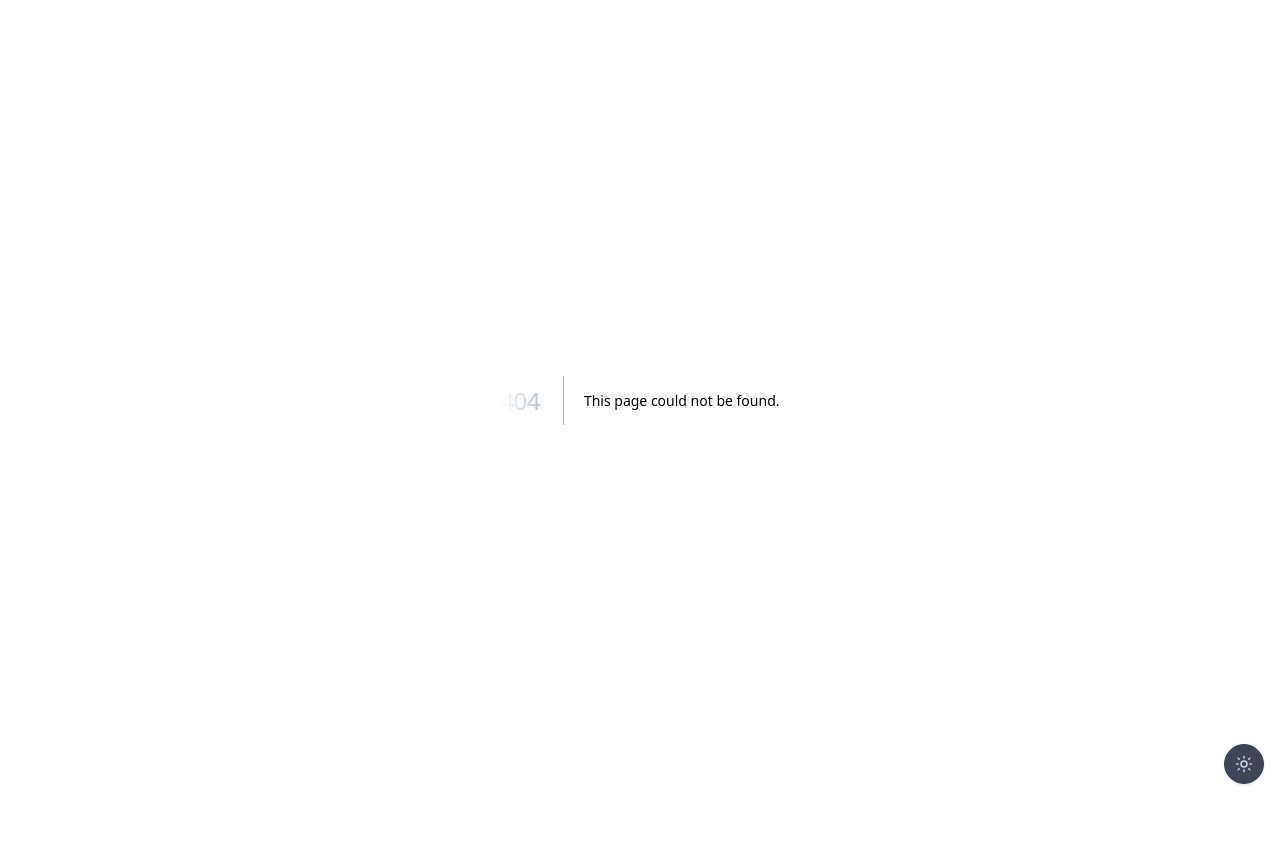
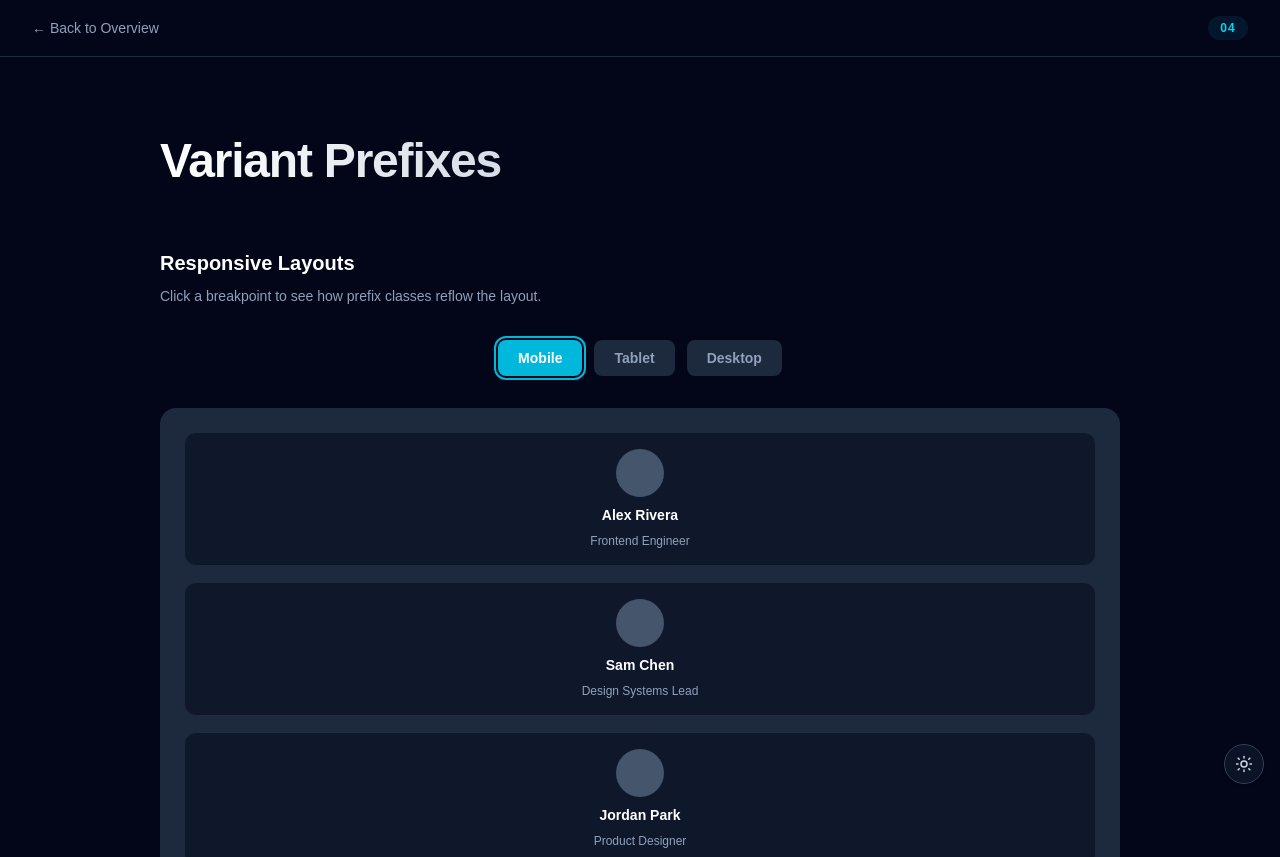
Before and after one commit to NLeebs/tailwind-perfect-copilot, a Next.js app: page /variant-prefixes in a window 1280 px wide. Before the commit this address had no page. Shown: the top 857 px of the page. Before the commit the page ends 800 px from the top, so only its background shows below. Built offline with nearby package versions, Linux system fonts and the light colour scheme.

Commit message:
fix: Variant prefix switch and render issue with dark mode

```diff
--- a/src/app/layout.tsx
+++ b/src/app/layout.tsx
@@ -1,6 +1,5 @@
 import type { Metadata } from "next";
 import { Geist, Geist_Mono } from "next/font/google";
-import Script from "next/script";
 import "./globals.css";
 import ThemeToggle from "@/components/ThemeToggle";
 
@@ -30,10 +29,10 @@ export default function RootLayout({
       className={`${geistSans.variable} ${geistMono.variable} h-full antialiased dark`}
       suppressHydrationWarning
     >
+      <head>
+        <script dangerouslySetInnerHTML={{ __html: `(function(){var t=localStorage.getItem('theme');if(t==='light'){document.documentElement.classList.remove('dark')}else{document.documentElement.classList.add('dark')}})()` }} />
+      </head>
       <body className="min-h-full flex flex-col">
-        <Script id="theme-init" strategy="beforeInteractive">
-          {`(function(){var t=localStorage.getItem('theme');if(t==='light'){document.documentElement.classList.remove('dark')}else{document.documentElement.classList.add('dark')}})()`}
-        </Script>
         <ThemeToggle />
         {children}
       </body>
--- a/src/app/page.tsx
+++ b/src/app/page.tsx
@@ -21,9 +21,9 @@ const slides = [
   },
   {
     number: "04",
-    title: "Responsiveness & Dark Mode",
+    title: "Variant Prefixes",
     tagline: "Breakpoints and dark mode built right into your class names.",
-    href: "/responsiveness-dark-mode",
+    href: "/variant-prefixes",
   },
   {
     number: "05",
--- a/src/app/responsiveness-dark-mode/page.tsx
+++ b/src/app/variant-prefixes/page.tsx
@@ -12,7 +12,7 @@ const STACKED_CLASSES = "dark:md:hover:bg-sky-600 dark:md:hover:text-white";
 
 export default function ResponsivenessDarkMode() {
   return (
-    <SlideLayout number="04" title="Responsiveness & Dark Mode">
+    <SlideLayout number="04" title="Variant Prefixes">
       {/* Section 1 — Responsive Layouts */}
       <section>
         <h2 className="text-xl font-semibold text-slate-900 dark:text-white 3xl:text-3xl">
@@ -32,7 +32,7 @@ export default function ResponsivenessDarkMode() {
       {/* Section 2 — Dark Mode with dark: */}
       <section>
         <h2 className="text-xl font-semibold text-slate-900 dark:text-white 3xl:text-3xl">
-          Dark Mode with dark:
+          Dark Mode
         </h2>
         <p className="mt-2 text-sm leading-relaxed text-slate-600 dark:text-slate-400 3xl:text-xl 3xl:mt-4">
           Toggle dark mode — every utility shifts in one class prefix.
--- a/src/components/ThemeToggle.tsx
+++ b/src/components/ThemeToggle.tsx
@@ -1,6 +1,6 @@
 "use client";
 
-import { useSyncExternalStore } from "react";
+import { useSyncExternalStore, useEffect, useState } from "react";
 import SunIcon from "@/components/icons/SunIcon";
 import MoonIcon from "@/components/icons/MoonIcon";
 
@@ -14,14 +14,13 @@ function subscribe(callback: () => void) {
 }
 
 const getSnapshot = () => document.documentElement.classList.contains("dark");
-const getServerSnapshot = () => true;
+const getServerSnapshot = () => false;
 
 export default function ThemeToggle() {
-  const isDark = useSyncExternalStore(
-    subscribe,
-    getSnapshot,
-    getServerSnapshot,
-  );
+  const [mounted, setMounted] = useState(false);
+  const isDark = useSyncExternalStore(subscribe, getSnapshot, getServerSnapshot);
+
+  useEffect(() => setMounted(true), []);
 
   const toggle = () => {
     const next = !isDark;
@@ -36,7 +35,7 @@ export default function ThemeToggle() {
       suppressHydrationWarning
       className="fixed bottom-4 right-4 z-50 flex items-center justify-center w-10 h-10 rounded-full border border-slate-200 bg-white/80 text-slate-700 shadow-sm backdrop-blur-sm transition-all duration-200 hover:border-slate-300 hover:shadow-md dark:border-slate-700 dark:bg-slate-900/80 dark:text-slate-300 dark:hover:border-slate-600"
     >
-      {isDark ? <SunIcon /> : <MoonIcon />}
+      {mounted && (isDark ? <SunIcon /> : <MoonIcon />)}
     </button>
   );
 }
```
Also changed, not shown: 2 other files (tests, documents, lock files or other folders).
